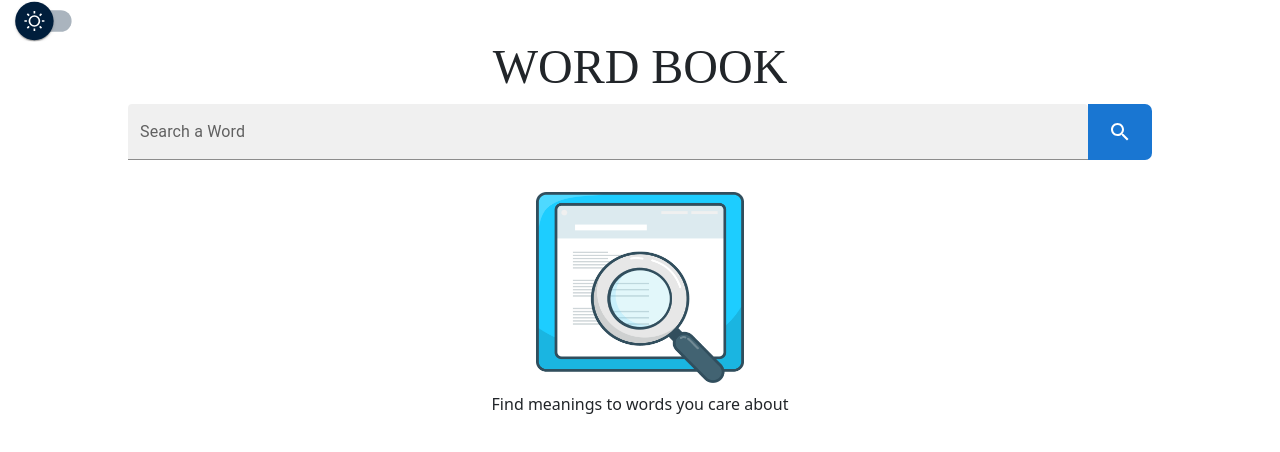
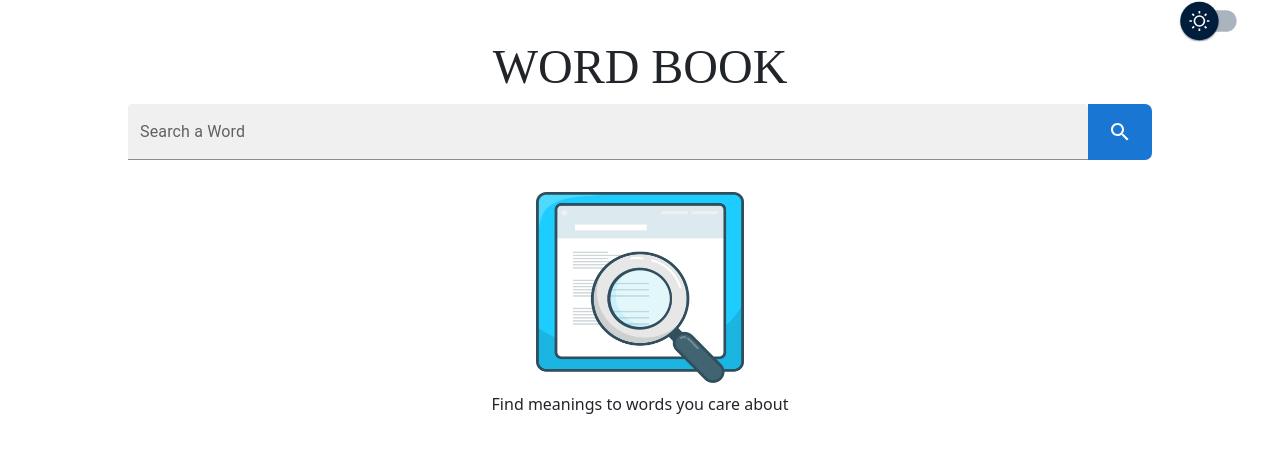
Before and after one commit to marveldev/my-dictionary, a React (Create React App) app: page / in a window 1280 px wide. Shown: the top 452 px of the page. Built offline with nearby package versions, Linux system fonts and the light colour scheme.

Commit message:
modify styling remove used component arguments

```diff
--- a/src/components/form/Form.jsx
+++ b/src/components/form/Form.jsx
@@ -4,7 +4,7 @@ import wordList from 'word-list-json'
 import { TextField, ThemeProvider, Autocomplete, Button } from '@mui/material'
 import SearchIcon from '@mui/icons-material/Search'
 
-const Form = ({ setDefinitions, themePalette, setIsLoading, setIsError }) => {
+const Form = ({ setDefinitions, themePalette, setIsLoading }) => {
   const [filteredWords, setFilteredWords] = useState([])
   const [word, setWord] = useState('')
 
--- a/src/components/output/Output.jsx
+++ b/src/components/output/Output.jsx
@@ -2,7 +2,7 @@ import { IconButton } from '@mui/material'
 import VolumeUpIcon from '@mui/icons-material/VolumeUp'
 import { searchIllustration } from '../assets'
 
-const Output = ({ definitions, appMode, isLoading }) => {
+const Output = ({ definitions, isLoading }) => {
   const playWord = url => {
     const audio = new Audio(`https:${url}`)
     audio?.play()
--- a/src/components/themeSwitcher/ThemeSwitcher.jsx
+++ b/src/components/themeSwitcher/ThemeSwitcher.jsx
@@ -9,7 +9,7 @@ const ThemeSwitcher = ({ theme, setTheme, themePalette }) => {
   }
 
   return (
-    <div className="mx-4 mt-1">
+    <div className="text-end mx-lg-4 mt-1">
       <FormControlLabel
         label=''
         control={
--- a/src/index.css
+++ b/src/index.css
@@ -68,11 +68,12 @@ button:active {
   color: #fff;
 }
 
-.dark .definitions-wrapper {
-  background: #3B3F46;
+.dark #searchButton {
+  background: #1174ff;
+  color: #fff;
 }
 
-.dark .header {
+.dark .definitions-wrapper {
   background: #3B3F46;
 }
 
```
